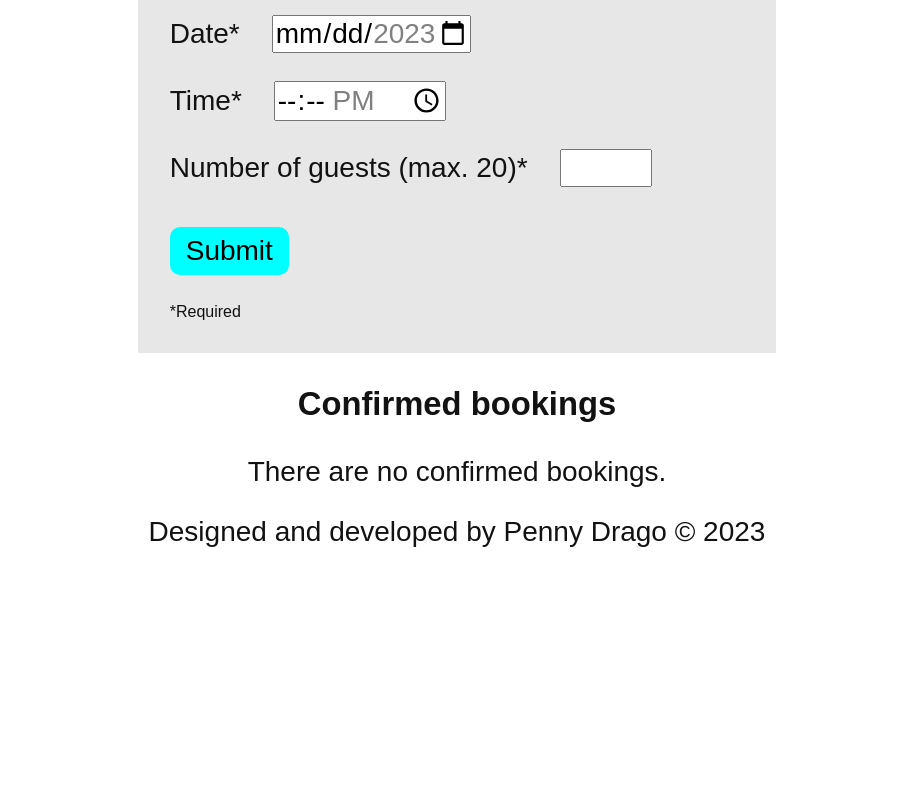
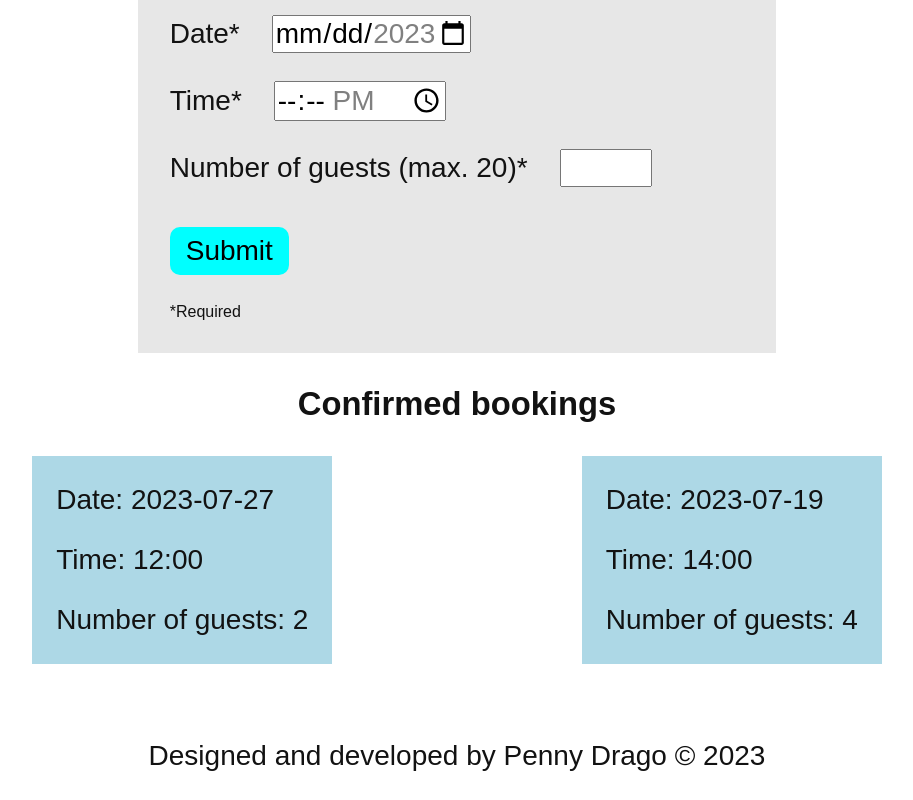
Before and after one commit to pennydrago/cerulean-coast, a React (Create React App) app: page /bookings in a window 1280 px wide. Shown: the part 594-1394 px from the top of the page, without its empty margins (183-1096 px from the left). Before the commit the page ends 1170 px from the top, so only its background shows below. Built offline with nearby package versions, Linux system fonts and the light colour scheme; data requests are answered from the project's data file.

Commit message:
Add GET request for bookings data

```diff
--- a/src/components/Bookings.js
+++ b/src/components/Bookings.js
@@ -1,10 +1,16 @@
 import BookingForm from "./BookingForm";
 import BookingsList from "./BookingsList";
-import { useState } from "react";
+import { useEffect, useState } from "react";
 
 export default function Bookings() {
 
   const [bookingList, setBookingList] = useState([]);
+
+  useEffect(() => {
+    fetch("http://localhost:4000/bookings")
+      .then((response) => response.json())
+      .then((bookings) => setBookingList(bookings))
+  }, []);
 
   function handleBookingFormSubmit(newBooking) {
     setBookingList([...bookingList, newBooking]);
```
